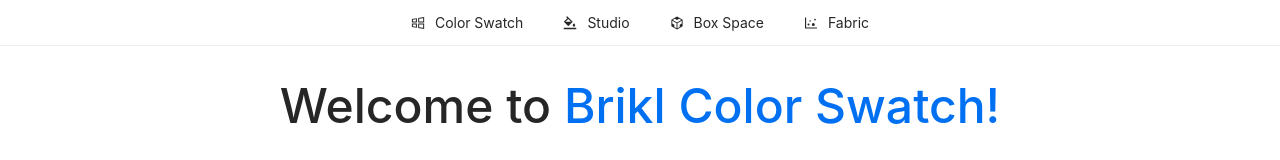
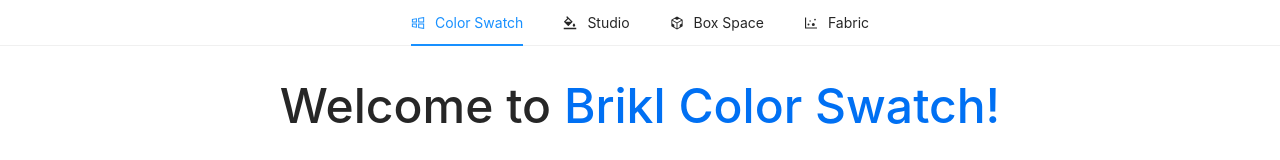
Before and after one commit to sudeshnt/brikl-assignment, a Next.js app: page / in a window 1280 px wide. Shown: the top 160 px of the page. Built offline with nearby package versions, Linux system fonts and the light colour scheme; what enzyme, enzyme-adapter-react-16 would draw is missing.

Commit message:
fix bug in default navbar item selection

```diff
--- a/pages/_app.tsx
+++ b/pages/_app.tsx
@@ -8,6 +8,7 @@
 
 import Enzyme from 'enzyme';
 import Adapter from 'enzyme-adapter-react-16';
+import { useMemo } from 'react';
 
 Enzyme.configure({ adapter: new Adapter() });
 
@@ -44,10 +45,13 @@
 
 function MyApp({ Component, pageProps }: AppProps) {
   const router = useRouter()
+  const selectedKeys = useMemo(() => {
+    return [router.pathname.replace(/\//g, '').length > 0 ? router.pathname.replace(/\//g, '') : 'home']
+  }, [router.pathname])
 
   return (
     <>
-      <Menu className={styles.navigation} mode="horizontal" defaultSelectedKeys={[router.pathname.replace(/\//g, '') ?? 'home']} items={items} />
+      <Menu className={styles.navigation} mode="horizontal" defaultSelectedKeys={selectedKeys} items={items} />
       <div className="container">
         <Component {...pageProps} />
       </div>
```
